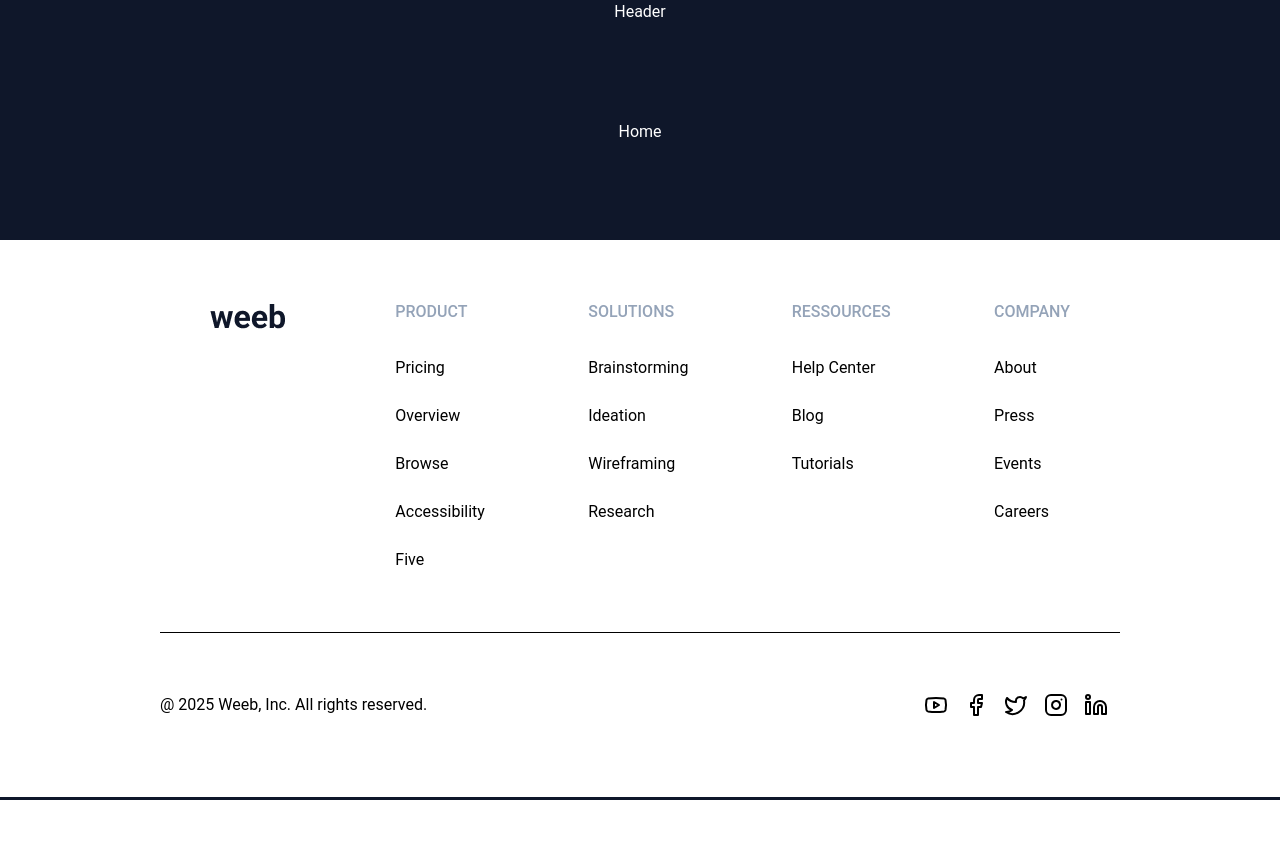
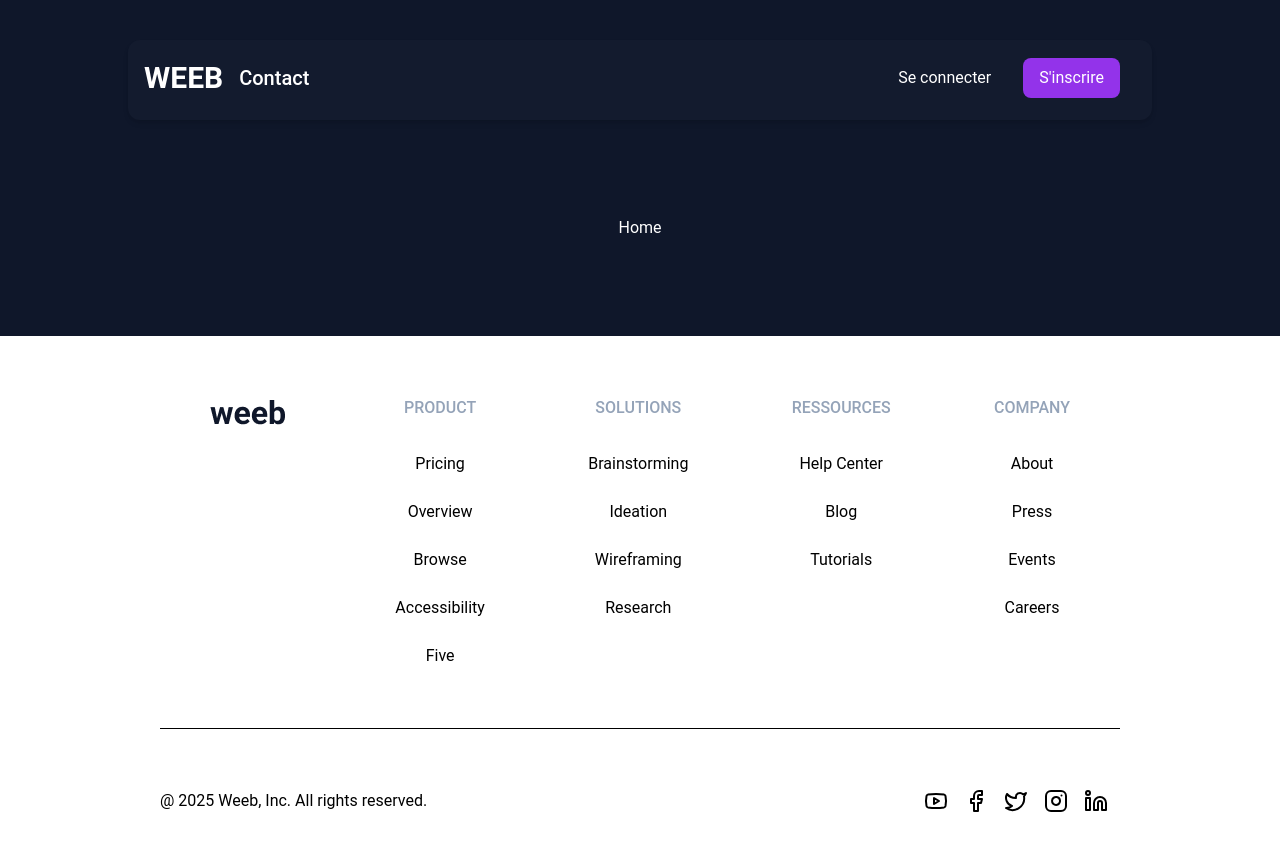
Before and after one commit to PierreSaumet/DST-P1, a React (Vite) app in the folder frontend/: page / in a window 1280 px wide. Shown: the top 850 px of the page. Before the commit the page ends 800 px from the top, so only its background shows below. Built offline with nearby package versions, Linux system fonts and the light colour scheme.

Commit message:
feat(header): update header and footer. better display

```diff
--- a/frontend/src/components/Footer.jsx
+++ b/frontend/src/components/Footer.jsx
@@ -5,13 +5,13 @@ import Logo from "../assets/Links.png";
 
 function Footer() {
   return (
-    <div class="sticky bottom-0 w-full bg-white px-2 pb-5 text-black lg:px-40">
-      <div class="flex flex-col content-center justify-between px-[50px] lg:flex-row">
-        <div class="justify-content my-2 flex flex-col items-center lg:my-10">
+    <div class="w-full bg-white px-2 pb-5 text-black lg:px-40">
+      <div class="flex flex-col content-center justify-between px-[50px] sm:flex-row">
+        <div class="my-2 flex flex-col items-start md:items-center lg:my-10">
           <img src={Logo} alt="Weeb logo" class="my-5" />
         </div>
 
-        <div class="my-2 flex flex-col text-base font-normal lg:my-10">
+        <div class="my-2 flex flex-col items-start text-base font-normal md:items-center lg:my-10">
           <h2 class="text-blue-gray my-5 font-medium">PRODUCT</h2>
           <Link class="my-3">Pricing</Link>
           <Link class="my-3">Overview</Link>
@@ -19,20 +19,20 @@ function Footer() {
           <Link class="my-3">Accessibility</Link>
           <Link class="my-3">Five</Link>
         </div>
-        <div class="my-2 flex flex-col text-base font-normal lg:my-10">
+        <div class="my-2 flex flex-col items-start text-base font-normal md:items-center lg:my-10">
           <h2 class="text-blue-gray my-5 font-medium">SOLUTIONS</h2>
           <Link class="my-3">Brainstorming</Link>
           <Link class="my-3">Ideation</Link>
           <Link class="my-3">Wireframing</Link>
           <Link class="my-3">Research</Link>
         </div>
-        <div class="my-2 flex flex-col text-base font-normal lg:my-10">
+        <div class="my-2 flex flex-col items-start text-base font-normal md:items-center lg:my-10">
           <h2 class="text-blue-gray my-5 font-medium">RESSOURCES</h2>
           <Link class="my-3">Help Center</Link>
           <Link class="my-3">Blog</Link>
           <Link class="my-3">Tutorials</Link>
         </div>
-        <div class="my-2 flex flex-col text-base font-normal lg:my-10">
+        <div class="my-2 flex flex-col items-start text-base font-normal md:items-center lg:my-10">
           <h2 class="text-blue-gray my-5 font-medium">COMPANY</h2>
           <Link class="my-3">About</Link>
           <Link class="my-3">Press</Link>
@@ -41,7 +41,7 @@ function Footer() {
         </div>
       </div>
 
-      <div class="mt-2 flex flex-col items-center border-t py-15 lg:flex-row lg:justify-between">
+      <div class="mt-2 flex flex-col items-center border-t py-15 md:flex-row md:justify-between">
         <h2 class="">@ 2025 Weeb, Inc. All rights reserved.</h2>
         <div class="my-5 flex flex-row px-1 lg:my-0">
           <Youtube size={24} class="mx-0 lg:mx-2" />
--- a/frontend/src/components/Header.jsx
+++ b/frontend/src/components/Header.jsx
@@ -1,9 +1,86 @@
+import { useState } from "react";
+import { Link } from "react-router-dom";
+import { Menu, X } from "lucide-react";
+
 function Header() {
+  const [menuOpen, setMenuOpen] = useState(false);
+
   return (
-    <div>
-      Header
-    </div>
+    <nav className="bg-header-bg z-50 mx-auto mt-10 h-20 w-full max-w-5xl rounded-xl px-4 py-2 shadow-md">
+      <div className="flex items-center justify-between">
+        <div className="flex items-center justify-between">
+          {" "}
+          {/* Left Part   */}
+          <Link to="/" className="my-3 text-3xl font-bold md:my-0">
+            WEEB
+          </Link>
+          <Link
+            to="/contact"
+            className="hidden items-center p-4 text-xl font-medium md:flex"
+          >
+            Contact
+          </Link>
+        </div>
+
+        <div className="hidden items-center md:flex">
+          {" "}
+          {/* Right Part */}
+          <Link to="/login" className="mx-4 text-base">
+            Se connecter
+          </Link>
+          <button className="bg-main-text mx-4 rounded-lg px-4 py-2 text-white">
+            S'inscrire
+          </button>
+        </div>
+
+        <button
+          className="md:hidden"
+          onClick={() => setMenuOpen((prev) => !prev)}
+        >
+          {menuOpen ? (
+            <X size={44} className="bg-secondary rounded-lg p-1" />
+          ) : (
+            <Menu size={44} className="bg-secondary rounded-lg p-1" />
+          )}
+        </button>
+      </div>
+
+      {/* Mobile Menu */}
+      {menuOpen && (
+        <>
+          {/* Overlay */}
+          <div
+            className="bg-opacity-50 inset-0 top-4 z-10"
+            onClick={() => setMenuOpen(false)}
+          />
+
+          <div className="bg-header-bg sticky right-0 left-0 z-20 flex flex-col rounded-xl p-4 text-center md:hidden">
+            {" "}
+            <Link
+              to="/contact"
+              className="px-4 py-2 text-lg"
+              onClick={() => setMenuOpen(false)}
+            >
+              Contact
+            </Link>
+            <Link
+              to="/login"
+              className="px-4 py-2 text-lg"
+              onClick={() => setMenuOpen(false)}
+            >
+              Se connecter
+            </Link>
+            <button
+              className="bg-main-text cursor-pointer rounded-lg px-4 py-2 text-lg text-white"
+              onClick={() => setMenuOpen(false)}
+            >
+              S'inscrire
+            </button>
+          </div>
+        </>
+      )}
+    </nav>
   );
-};
+}
 
 export default Header;
```
